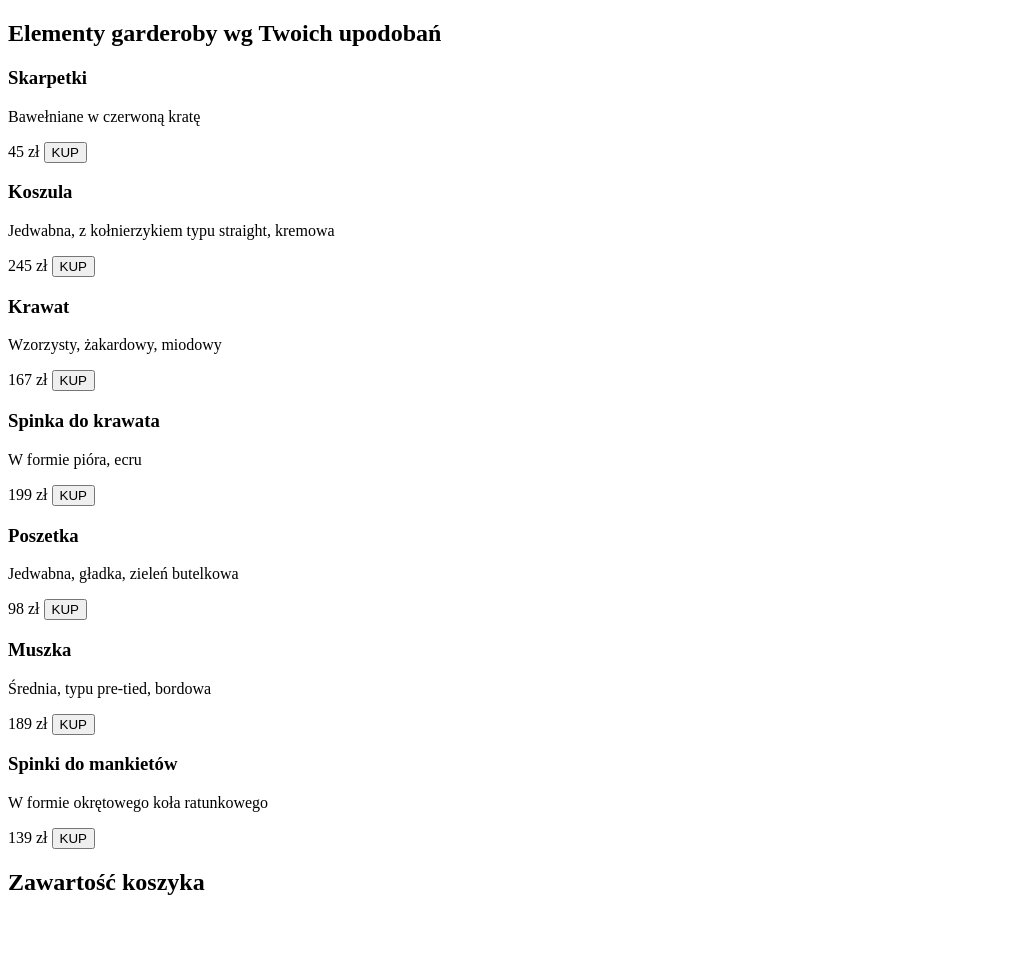
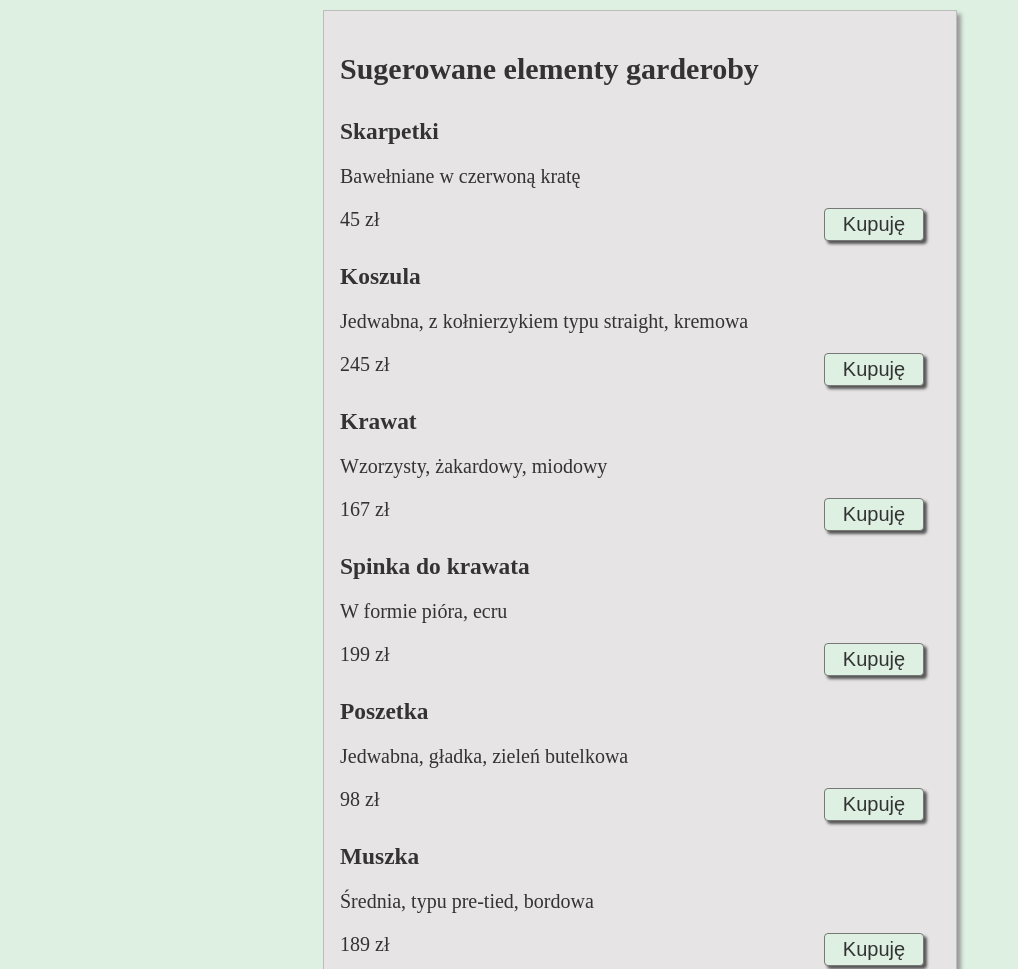
Before and after one commit to mpreus/react_elements_8, a plain HTML site: page index.html in a window 1280 px wide. Shown: the top 969 px of the page, without its empty margins (0-1018 px from the left). Before the commit the page ends 916 px from the top, so only its background shows below. Drawn offline with nearby package versions, Linux system fonts and the light colour scheme.

Commit message:
Add style elements in style.css file and modification of basket display with marking when it's empty

```diff
--- a/app/app.js
+++ b/app/app.js
@@ -15,7 +15,7 @@ class Shop extends React.Component {
 	render() {
 		return (
 			<div>
-				<h2>Elementy garderoby wg Twoich upodobań</h2>
+				<h2>Sugerowane elementy garderoby</h2>
   				<ShopItem title="Skarpetki" description="Bawełniane w czerwoną kratę" price="45" onBuy={this.handleBuy}/>
   				<ShopItem title="Koszula" description="Jedwabna, z kołnierzykiem typu straight, kremowa" price="245" onBuy={this.handleBuy}/>
   				<ShopItem title="Krawat" description="Wzorzysty, żakardowy, miodowy" price="167" onBuy={this.handleBuy}/>
@@ -25,9 +25,9 @@ class Shop extends React.Component {
   				<ShopItem title="Spinki do mankietów" description="W formie okrętowego koła ratunkowego" price="139" onBuy={this.handleBuy}/>
   				<h2>Zawartość koszyka</h2>
   				<ul>
-    				{this.state.shoppingList.map( (title, idx, price) => <li key={idx}>{title}</li>)}
+    				{ this.state.shoppingList.length > 0 ? this.state.shoppingList.map( (title, idx, price) => <li key={idx}>{title}</li>) : "Twoj koszyk jest pusty" }
   				</ul>     {/*dla każdego przedmiotu (i indeksu) utwórz 'li' z atrybutami*/}
-  				{ this.state.shoppingList.length > 0 ? <button onClick={this.emptyBasket}>Opróżnij koszyk</button> : "" }
+  				{ this.state.shoppingList.length > 0 ? <button onClick={this.emptyBasket} className="emptyBasket">Opróżnij koszyk</button> : "" }
 			</div>		/* jeśli pojawi się jakikolwiek produkct w koszyku, renderuj przycisk opróżniający listę */
 		);
 	}
@@ -41,11 +41,11 @@ class ShopItem extends React.Component {
 	}
 	render() {
 		return (
-			<div>
+			<div className="fashionItem">
 				<h3>{this.props.title}</h3>
 				<p>{this.props.description}</p>
 				<span>{this.props.price} zł </span>
-				<button onClick={this.handleClick}>KUP</button>
+				<button onClick={this.handleClick}>Kupuję</button>
 			</div>
 		);
 	}
--- a/index.html
+++ b/index.html
@@ -6,6 +6,7 @@
 		<meta content="ie=edge" http-equiv="X-UA-Compatible">
 		<meta name="description" content="changing component state, react elements, checking data attributes, passing props">
 	    <meta name="description" content="front-end technologies, JavaScript, React, CSS, HTML">
+	    <link rel="stylesheet" type="text/css" href="style/style.css">
 		<title>Mark item to buy</title>
 		<script src="https://unpkg.com/react@16/umd/react.development.js"></script>
 	  	<script src="https://unpkg.com/react-dom@16/umd/react-dom.development.js"></script>
--- /dev/null
+++ b/style/style.css
@@ -0,0 +1,47 @@
+html, body {
+	background: #ddf0e2;
+	box-sizing: border-box;
+	color: #333;
+	font-size: 20px;
+}
+
+#root {
+	background: #e6e4e4;
+	border: .05rem solid #bcbcbc;
+	box-shadow: .2rem .2rem .2rem #9a9a9a;
+	margin: .5rem auto;
+	padding: .8rem;
+	width: 30rem;
+}
+
+h3 {
+	margin-bottom: .6rem;
+	margin-top: 1.6rem;
+}
+
+.fashionItem {
+	position: relative;
+}
+
+button {
+	background: #ddf0e2;
+	border: .05rem solid #787878;
+	border-radius: .2rem;
+	box-shadow: .15rem .15rem .15rem #565656;
+	color: #333;
+	font-size: 1rem;
+	position: absolute;
+	right: .8rem;
+	padding: .2rem;
+	width: 5rem;
+}
+
+button.emptyBasket {
+	margin: 1rem;
+	position: static;
+	width: 8rem;
+}
+
+li {
+	list-style-type: circle;
+}
```
